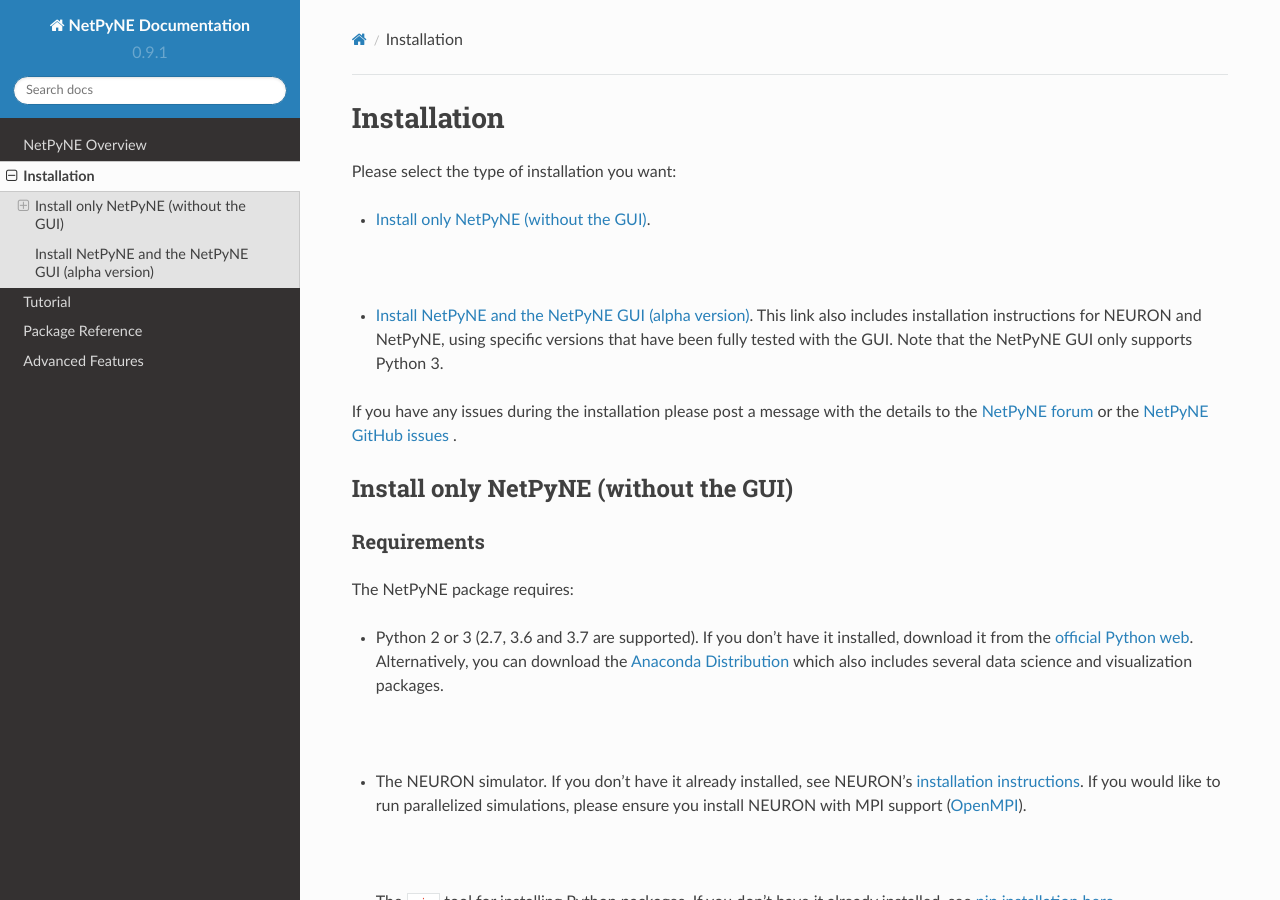
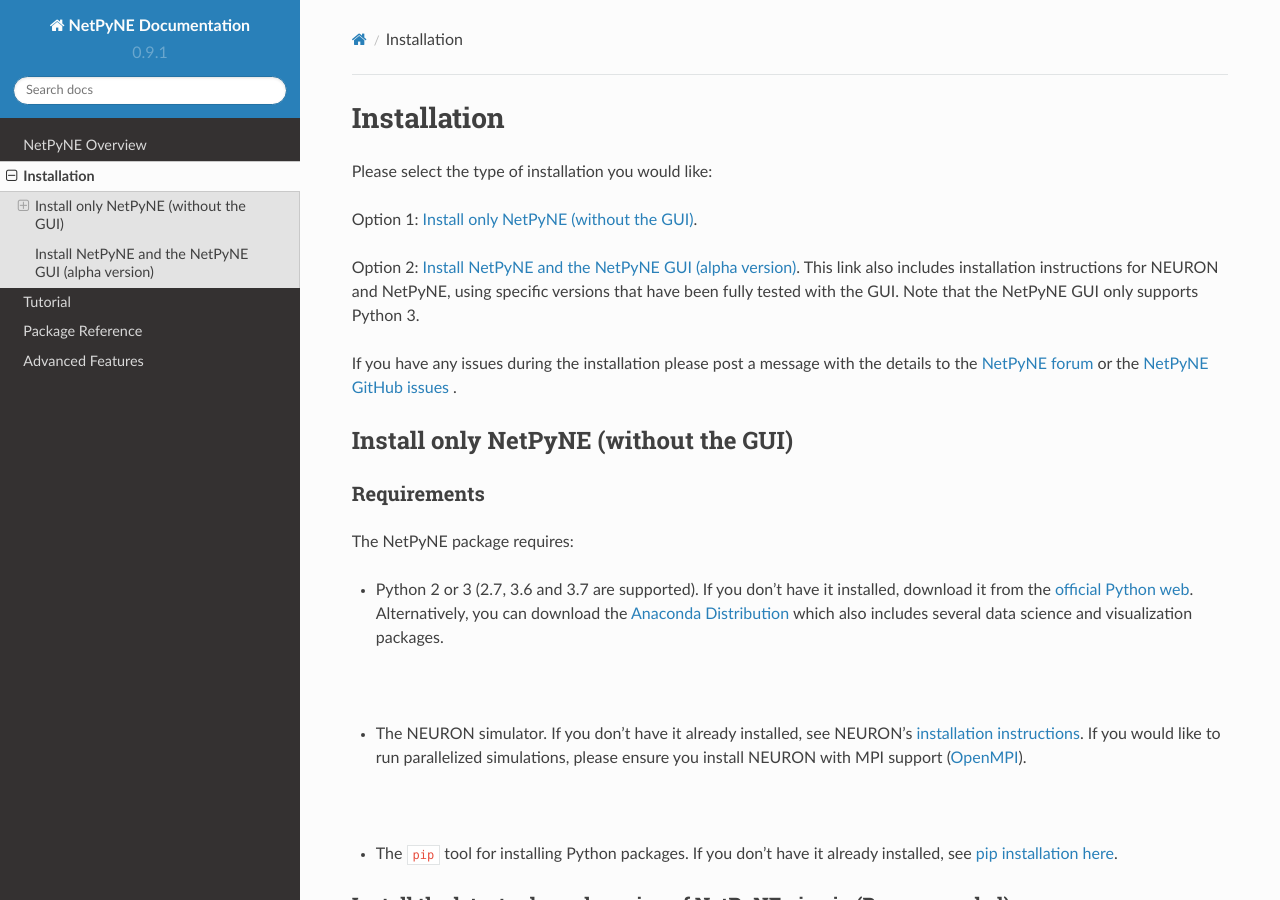
Before and after one commit to suny-downstate-medical-center/netpyne, a Sphinx documentation site: the page built from doc/source/install.rst, in a window 1280 px wide and 900 px high. Built offline with Sphinx 7.4.7 and the Read the Docs theme 2.0.0, drawn with Linux system fonts in a browser that asks for light colours.

Commit message:
updated doc

```diff
--- a/doc/source/install.rst
+++ b/doc/source/install.rst
@@ -3,11 +3,11 @@
 Installation
 =======================================
 
-Please select the type of installation you want:
+Please select the type of installation you would like:
 
-- :ref:`install_only_netpyne`.
-|
-- :ref:`install_gui`. This link also includes installation instructions for NEURON and NetPyNE, using specific versions that have been fully tested with the GUI. Note that the NetPyNE GUI only supports Python 3.
+Option 1: :ref:`install_only_netpyne`.
+
+Option 2: :ref:`install_gui`. This link also includes installation instructions for NEURON and NetPyNE, using specific versions that have been fully tested with the GUI. Note that the NetPyNE GUI only supports Python 3.
 
 If you have any issues during the installation please post a message with the details to the `NetPyNE forum <www.netpyne.org/forum>`_ or the `NetPyNE GitHub issues <https://github.com/Neurosim-lab/netpyne/issues>`_ .
 
```
